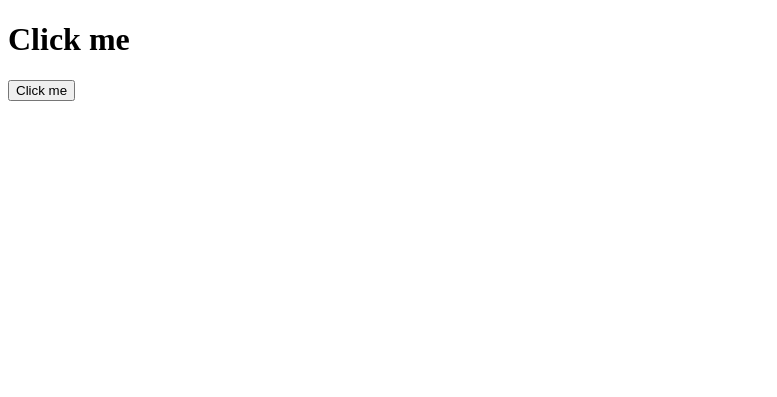
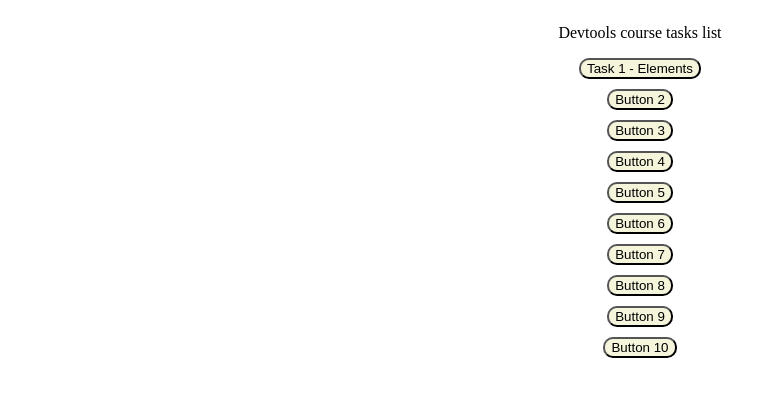
Before and after one commit to axel-a-axel/coedemostand, a Flask app: page / in a window 1280 px wide. Shown: the top 397 px of the page, without its empty margins (0-777 px from the left). Run offline with Flask 3, Linux system fonts and the light colour scheme.

Commit message:
rework 1st task, add main menu

```diff
--- a/api/index.py
+++ b/api/index.py
@@ -4,9 +4,12 @@ app = Flask(__name__)
 
 
 @app.route("/")
+def listpage():
+    return render_template("list.html")
+
+@app.route("/1")
 def index():
     return render_template("index.html")
 
-
 if __name__ == "__main__":
     app.run()
--- /dev/null
+++ b/api/static/listscript.js
@@ -0,0 +1,10 @@
+document.addEventListener("DOMContentLoaded", function() {
+  // Get the button element by its id
+
+var button1 = document.getElementById("button1");
+
+
+button1.addEventListener("click", () => {
+    window.open("/1", "_blank")
+});
+});
--- /dev/null
+++ b/api/static/liststyle.css
@@ -0,0 +1,11 @@
+.container {
+  display: flex;
+  flex-direction: column;
+  align-items: center;
+}
+
+button {
+  background-color: beige;
+  border-radius: 10px;
+  margin-bottom: 10px;
+}
--- a/api/static/script.js
+++ b/api/static/script.js
@@ -1,13 +1,13 @@
 document.addEventListener("DOMContentLoaded", function() {
   // Get the button element by its id
-  const button = document.getElementById("click-me");
 
-  // Add a click event listener to the button
-  button.addEventListener("click", function() {
-    // Show an alert when the button is clicked
-    document.getElementById("message").innerHTML = "Clicked";
+const button = document.getElementById("myButton");
+const clickedText = document.getElementById("clicked-text");
+
+button.addEventListener("click", () => {
+    clickedText.innerHTML = "Great, this task is completed!";
     setTimeout(() => {
-        document.getElementById("message").innerHTML = "I forgot that button was clicked...";
-    }, 2000);
-  });
+        clickedText.innerHTML = "";
+    }, 3000);
 });
+});
--- a/api/static/style.css
+++ b/api/static/style.css
@@ -1,11 +1,24 @@
-.banner {
-    position: absolute;
-    top: 0;
-    left: 0;
-    width: 100%;
-    height: 100px;
-    background-color: red;
-    color: white;
-    font-size: 20px;
-    text-align: center;
+.container {
+  display: flex;
+  flex-direction: column;
+  justify-content: center;
+  align-items: center;
+  height: 100vh;
 }
+
+button {
+  background-color: beige;
+}
+
+.red-rectangle {
+  position: absolute;
+  top: calc(50% - 50px);
+  left: calc(50% - 50px);
+  width: 100px;
+  height: 100px;
+  background-color: red;
+}
+
+#clicked-text {
+  margin-top: 10px;
+}
--- a/api/templates/index.html
+++ b/api/templates/index.html
@@ -1,14 +1,15 @@
 <!DOCTYPE html>
-<html lang="en">
+<html>
 <head>
-    <title>Click me</title>
-    <link rel="stylesheet" href="{{ url_for('static', filename='style.css') }}">
-    <script src="{{ url_for('static', filename='script.js') }}"></script>
+  <title>Clickable Button with Non-Overlapping Red Rectangle</title>
+  <link rel="stylesheet" type="text/css" href="../static/style.css">
+  <script src="../static/script.js"></script>
 </head>
 <body>
-    <h1>Click me</h1>
-
-    <button id="click-me">Click me</button>
-    <div id="message"></div>
+  <div class="container">
+    <div class="red-rectangle"></div>
+    <button id="myButton" disabled>Click Me!</button>
+    <div id="clicked-text"></div>
+  </div>
 </body>
 </html>
--- /dev/null
+++ b/api/templates/list.html
@@ -0,0 +1,23 @@
+<!DOCTYPE html>
+<html>
+<head>
+  <title>Devtools course tasks list</title>
+  <link rel="stylesheet" type="text/css" href="../static/liststyle.css">
+  <script src="../static/listscript.js"></script>
+</head>
+<body>
+  <div class="container">
+    <p>Devtools course tasks list</p>
+        <button id="button1">Task 1 - Elements</button>
+		<button id="button2">Button 2</button>
+		<button id="button3">Button 3</button>
+		<button id="button4">Button 4</button>
+		<button id="button5">Button 5</button>
+		<button id="button6">Button 6</button>
+		<button id="button7">Button 7</button>
+		<button id="button8">Button 8</button>
+		<button id="button9">Button 9</button>
+		<button id="button10">Button 10</button>
+  </div>
+</body>
+</html>
```
